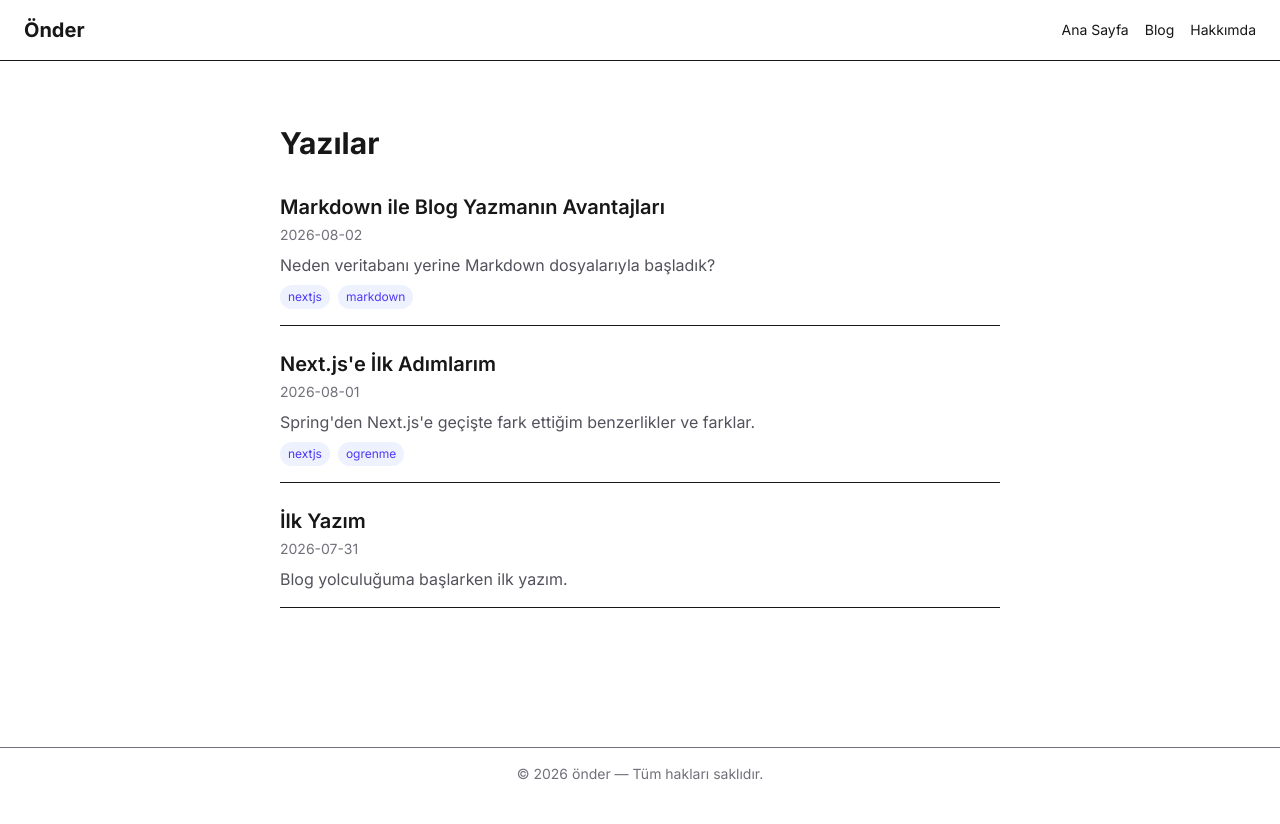
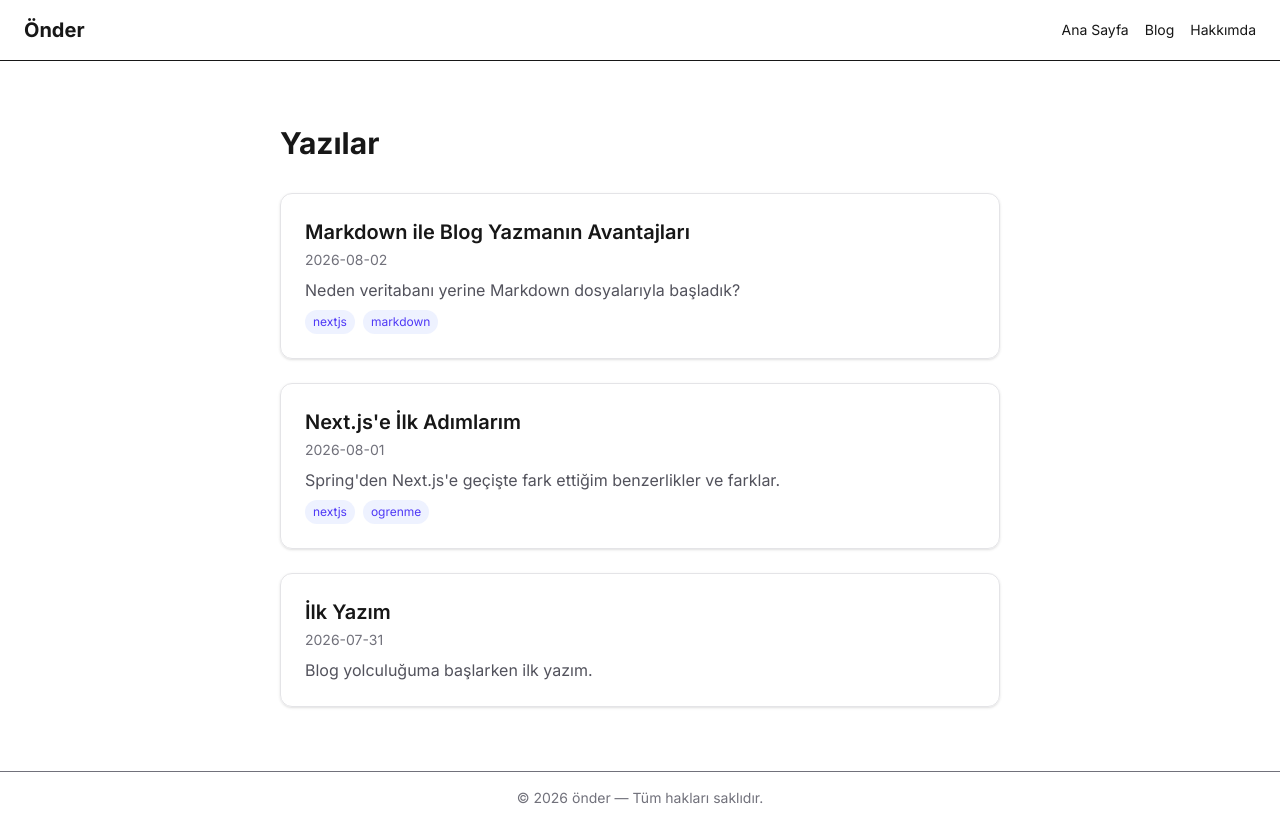
Before and after one commit to guzelogluonder/blog, a Next.js app: page /blog in a window 1280 px wide. Before the commit the page ends 800 px from the top, so only its background shows below. Built offline with nearby package versions, Linux system fonts and the light colour scheme.

Commit message:
PostCard'ı kart görünümüne çevir
Sadece alt çizgili liste öğesi yerine çerçeve, yuvarlak köşe,
padding ve hover'da büyüyen gölge/indigo çerçeve ile gerçek bir
kart görünümü eklendi.

```diff
--- a/components/PostCard.tsx
+++ b/components/PostCard.tsx
@@ -7,7 +7,7 @@ interface PostCardProps {
 
 export default function PostCard({ post }: PostCardProps) {
   return (
-    <li className="border-b pb-4">
+    <li className="border border-zinc-200 rounded-xl p-6 shadow-sm hover:shadow-md hover:border-indigo-200 transition-shadow duration-200">
       <Link
         href={`/blog/${post.slug}`}
         className="text-xl font-semibold hover:text-indigo-600 hover:underline"
```
